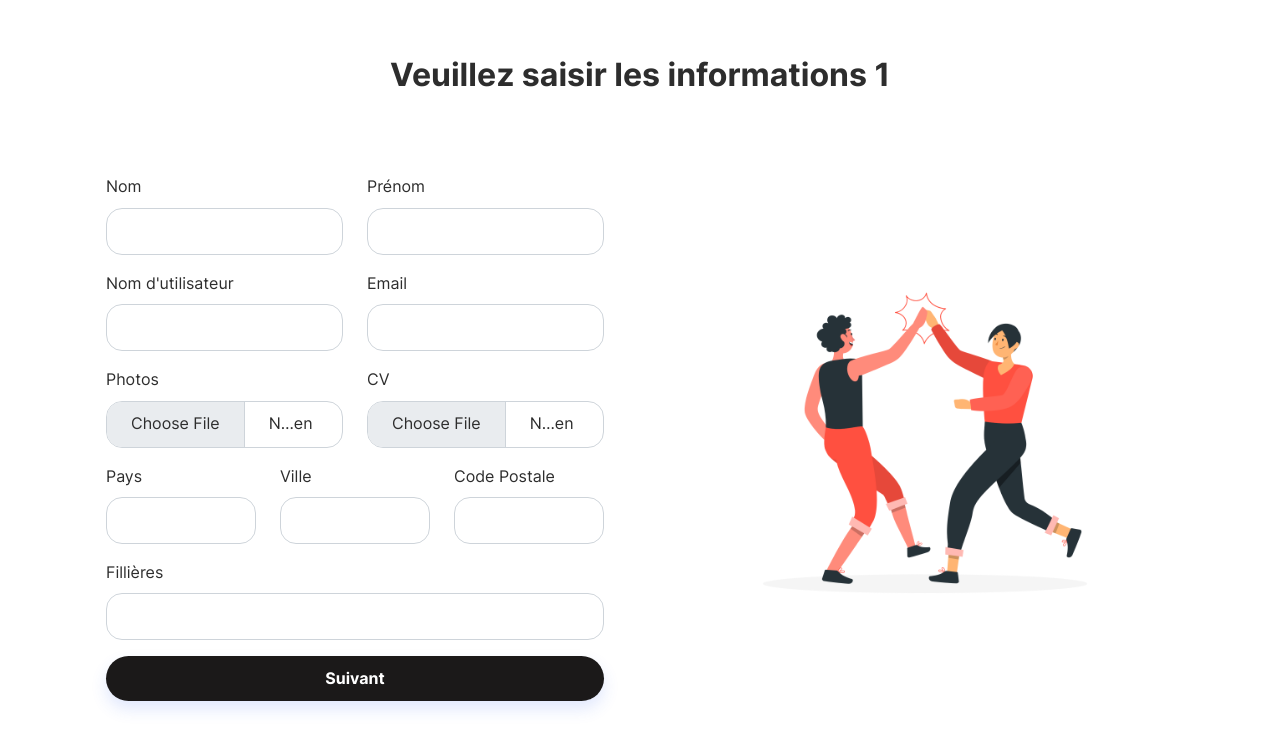
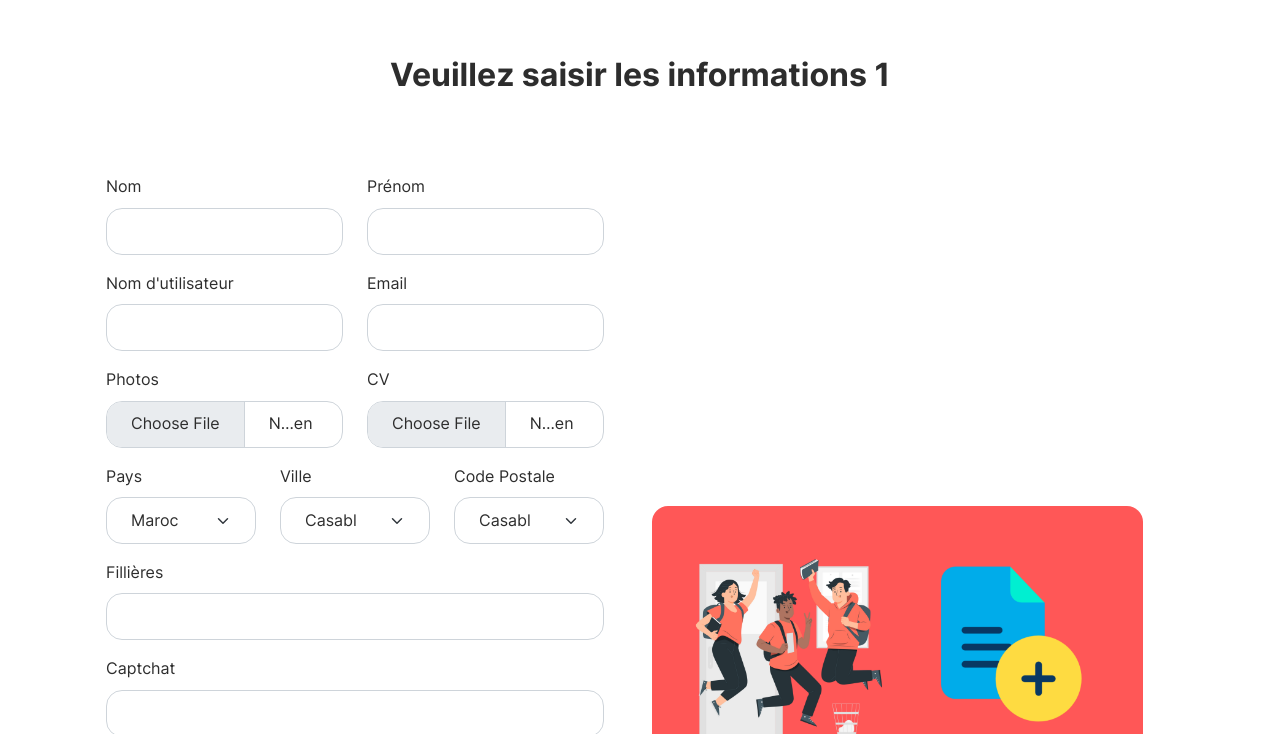
Before and after one commit to machkouroke/LOPStudents, a PHP site: page /view/add.php?title=1 in a window 1280 px wide. Shown: the part 88-822 px from the top of the page. Run offline with PHP 8.4, Linux system fonts and the light colour scheme.

Commit message:
Ajout de capchat

```diff
--- a/view/add.php
+++ b/view/add.php
@@ -51,16 +51,25 @@
                         <div class="row">
                             <div class="col mb-3">
                                 <label for="country" class="form-label">Pays</label>
-                                <input class="form-control" type="text" name="country" id="country">
+	                            <select id="country" name="country" class="form-select"  required>
+		                            <option value="Bénin" selected>Bénin</option>
+		                            <option value="Maroc" selected>Maroc</option>
+	                            </select>
                             </div>
 
                             <div class="col mb-3">
                                 <label for="city" class="form-label">Ville</label>
-                                <input class="form-control" type="text" name="city" id="city">
+	                            <select id="city" name="numBloc" class="form-select"  required>
+		                            <option value="Cotonou" selected>Cotonou</option>
+		                            <option value="Casablanca" selected>Casablanca</option>
+	                            </select>
                             </div>
                             <div class="col mb-3">
                                 <label for="postale" class="form-label">Code Postale</label>
-                                <input class="form-control" type="text" name="postale" id="postale">
+	                            <select id="postale" name="postale" class="form-select"  required>
+		                            <option value="25000" selected></option>
+		                            <option value="30000" selected>Casablanca</option>
+	                            </select>
                             </div>
                         </div>
 
@@ -68,8 +77,17 @@
                             <label for="studyField" class="form-label">Fillières
                             </label>
                             <input class="form-control" type="text" name="studyField" id="studyField">
+                        </div>
+	                    <div class="mb-3">
+		                    <label for="studyField" class="form-label">Captchat
+		                    </label>
+		                    <input class="form-control" type="text" name="captcha" id="studyField">
+		                    <div class="text-center">
+			                    <i class="fas fa-redo refresh-captcha"></i>
+			                    <img class="captcha-image" src="assets/captcha.php" alt=""/>
 
-                        </div>
+		                    </div>
+	                    </div>
 
                         <div class="col">
                             <button id="submit" class="btn btn-primary shadow d-block w-100" type="submit">
@@ -83,10 +101,14 @@
                     </form>
                 </div>
             </div>
-            <div class="col" style="text-align: center;">
-                <img data-aos="fade-down" data-aos-once="true"
-                     src="assets/img/friend.png"
-                     style="width: 90%;height: 100%;padding: 37px;" alt="">
+            <div class="col ref-product " style="text-align: center;">
+	            <div  style="width: 90%;height: 100%; ">
+		            <img class="rounded ref-image img-responsive w-100 h-100"
+		                 data-aos="fade-down" data-aos-once="true"
+		                 src="assets/img/menu/add.png"
+		                  alt="">
+	            </div>
+
             </div>
         </div>
     </div>
--- /dev/null
+++ b/view/assets/captcha.php
@@ -0,0 +1,62 @@
+<?php
+
+    session_start();
+
+    $permitted_chars = 'ABCDEFGHJKLMNPQRSTUVWXYZ';
+    function generate_string($input, $strength = 10): string
+    {
+        $input_length = strlen($input);
+        $random_string = '';
+        for ($i = 0; $i < $strength; $i++) {
+            $random_character = $input[mt_rand(0, $input_length - 1)];
+            $random_string .= $random_character;
+        }
+
+        return $random_string;
+    }
+
+    $image = imagecreatetruecolor(200, 50);
+
+    imageantialias($image, true);
+
+    $colors = [];
+
+    $red = rand(125, 175);
+    $green = rand(125, 175);
+    $blue = rand(125, 175);
+
+    for ($i = 0; $i < 5; $i++) {
+        $colors[] = imagecolorallocate($image, $red - 20 * $i, $green - 20 * $i, $blue - 20 * $i);
+    }
+
+    imagefill($image, 0, 0, $colors[0]);
+
+    for ($i = 0; $i < 10; $i++) {
+        imagesetthickness($image, rand(2, 10));
+        $line_color = $colors[rand(1, 4)];
+        imagerectangle($image, rand(-10, 190), rand(-10, 10), rand(-10, 190), rand(40, 60), $line_color);
+    }
+
+    $black = imagecolorallocate($image, 0, 0, 0);
+    $white = imagecolorallocate($image, 255, 255, 255);
+    $textcolors = [$black, $white];
+
+    $fonts = [dirname(__FILE__) . '\fonts\Ubuntu.ttf',
+        dirname(__FILE__) . '\fonts\Merriweather.ttf',
+        dirname(__FILE__) . '\fonts\PlayfairDisplay.ttf'];
+
+    $string_length = 6;
+    $captcha_string = generate_string($permitted_chars, $string_length);
+
+    $_SESSION['captcha_text'] = $captcha_string;
+    putenv('GDFONTPATH=' . dirname(__FILE__) . '/fonts');
+    for ($i = 0; $i < $string_length; $i++) {
+        $letter_space = 170 / $string_length;
+        $initial = 15;
+
+        imagettftext($image, 24, rand(-15, 15), $initial + $i * $letter_space, rand(25, 45), $textcolors[rand(0, 1)], $fonts[array_rand($fonts)], $captcha_string[$i]);
+    }
+
+    header('Content-type: image/png');
+    imagepng($image);
+    imagedestroy($image);
--- a/view/assets/css/style.css
+++ b/view/assets/css/style.css
@@ -19,7 +19,7 @@
 }
 
 #moreOption {
-  transition: opacity 1s ease-out;
+  transition: opacity 0.8s ease-out;
   opacity: 0;
   height: 0;
   overflow: hidden;
@@ -28,5 +28,14 @@
   opacity: 1;
   height: auto;
 }
+#moreOption .ref-product {
+  position: relative;
+}
+#moreOption .box-form {
+  width: 100%;
+  height: 100%;
+  position: absolute;
+  z-index: 9;
+}
 
 /*# sourceMappingURL=style.css.map */
--- a/view/assets/scss/style.scss
+++ b/view/assets/scss/style.scss
@@ -18,7 +18,7 @@ $miniature-size: 150px;
   width: 40px;
 }
 #moreOption {
-  transition: opacity 1s ease-out;
+  transition: opacity 0.8s ease-out;
   opacity: 0;
   height: 0;
   overflow: hidden;
@@ -26,5 +26,14 @@ $miniature-size: 150px;
     opacity: 1;
     height: auto;
   }
+  .ref-product {
+    position: relative;
+  }
+  .box-form {
+    width: 100%;
+    height: 100%;
+    position: absolute;
+      z-index: 9;
 
+  }
 }
```
Also changed, not shown: view/templates/listingHeader.php (+37 -7 lines), view/assets/fonts/Merriweather.ttf (added), view/assets/fonts/PlayfairDisplay.ttf (added), view/assets/fonts/Ubuntu.ttf (added).
